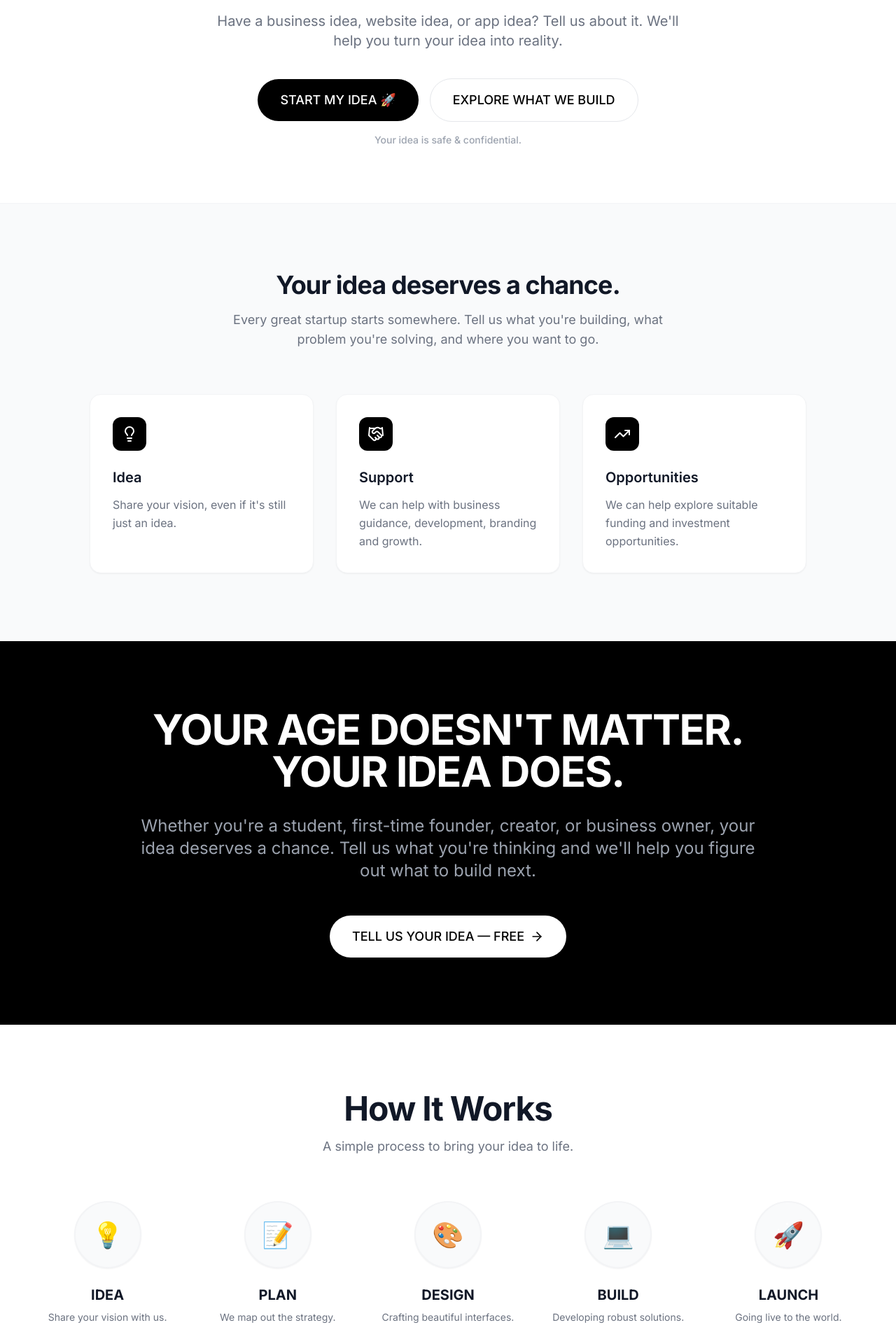
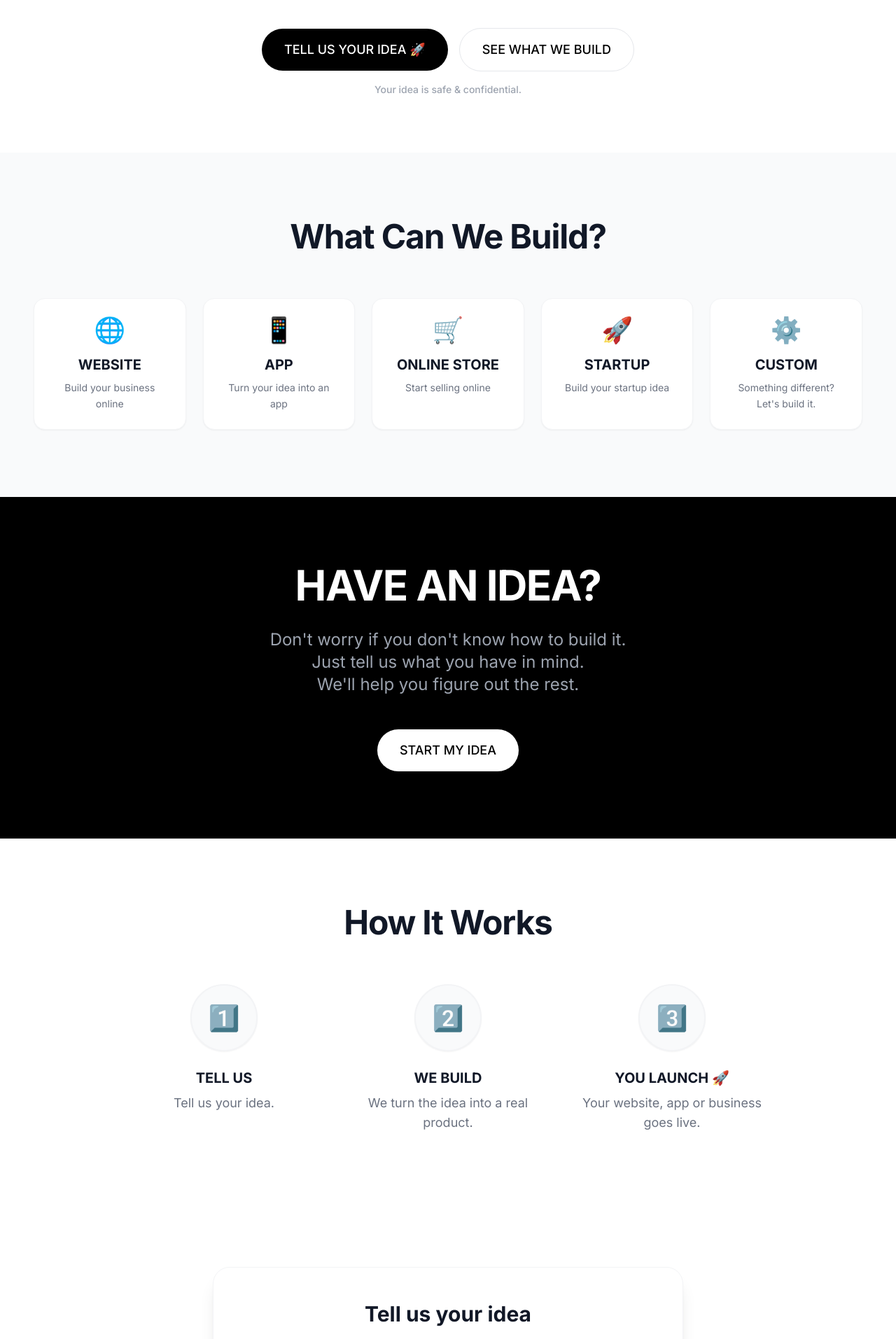
Before and after one commit to arshadshaik4974-ai/startup-agency-website, a React (Vite) app: page / in a window 1280 px wide. Shown: the part 507-2420 px from the top of the page at 70% size. Built offline with nearby package versions, Linux system fonts and the light colour scheme; no server answers.

Commit message:
Simplify website and wedding landing page

```diff
--- a/src/components/Hero.tsx
+++ b/src/components/Hero.tsx
@@ -20,8 +20,8 @@ export const Hero = () => {
         transition={{ duration: 0.5, delay: 0.1 }}
         className="text-5xl md:text-7xl font-bold tracking-tighter text-gray-900 mb-6 leading-tight"
       >
-        GOT AN IDEA? 🚀<br />
-        DON'T JUST DREAM IT. BUILD IT.
+        GOT AN IDEA?<br />
+        LET'S BUILD IT. 🚀
       </motion.h1>
 
       <motion.p
@@ -30,7 +30,7 @@ export const Hero = () => {
         transition={{ duration: 0.5, delay: 0.2 }}
         className="text-lg md:text-xl text-gray-500 max-w-2xl mb-10 leading-relaxed"
       >
-        Have a business idea, website idea, or app idea? Tell us about it. We'll help you turn your idea into reality.
+        Website, app, online business or startup idea? Tell us what you're thinking. We'll help you turn it into something real.
       </motion.p>
 
       <motion.div
@@ -43,13 +43,13 @@ export const Hero = () => {
           href="#form"
           className="inline-flex items-center justify-center gap-2 px-8 py-4 bg-black text-white rounded-full font-medium text-lg hover:bg-gray-800 transition-all hover:scale-105 active:scale-95 group"
         >
-          START MY IDEA 🚀
+          TELL US YOUR IDEA 🚀
         </a>
         <a
           href="#services"
           className="inline-flex items-center justify-center gap-2 px-8 py-4 bg-white text-black border border-gray-200 rounded-full font-medium text-lg hover:bg-gray-50 transition-all hover:scale-105 active:scale-95 group"
         >
-          EXPLORE WHAT WE BUILD
+          SEE WHAT WE BUILD
         </a>
       </motion.div>
       <motion.p
--- a/src/components/ProcessSection.tsx
+++ b/src/components/ProcessSection.tsx
@@ -1,28 +1,25 @@
 import { motion } from 'framer-motion';
 
 const steps = [
-  { icon: "💡", title: "IDEA", desc: "Share your vision with us." },
-  { icon: "📝", title: "PLAN", desc: "We map out the strategy." },
-  { icon: "🎨", title: "DESIGN", desc: "Crafting beautiful interfaces." },
-  { icon: "💻", title: "BUILD", desc: "Developing robust solutions." },
-  { icon: "🚀", title: "LAUNCH", desc: "Going live to the world." }
+  { icon: "1️⃣", title: "TELL US", desc: "Tell us your idea." },
+  { icon: "2️⃣", title: "WE BUILD", desc: "We turn the idea into a real product." },
+  { icon: "3️⃣", title: "YOU LAUNCH 🚀", desc: "Your website, app or business goes live." }
 ];
 
 export const ProcessSection = () => {
   return (
-    <section className="py-24 px-6 md:px-12 max-w-7xl mx-auto">
+    <section className="py-24 px-6 md:px-12 max-w-5xl mx-auto">
       <div className="mb-16 text-center">
         <h2 className="text-3xl md:text-5xl font-bold tracking-tight text-gray-900 mb-4">
           How It Works
         </h2>
-        <p className="text-gray-500 text-lg">A simple process to bring your idea to life.</p>
       </div>
 
       <div className="relative">
         {/* Connecting Line for Desktop */}
-        <div className="hidden md:block absolute top-12 left-[10%] right-[10%] h-0.5 bg-gray-100 -z-10" />
+        <div className="hidden md:block absolute top-12 left-[15%] right-[15%] h-0.5 bg-gray-100 -z-10" />
 
-        <div className="grid grid-cols-1 md:grid-cols-5 gap-8">
+        <div className="grid grid-cols-1 md:grid-cols-3 gap-8">
           {steps.map((step, idx) => (
             <motion.div
               key={idx}
@@ -36,7 +33,7 @@ export const ProcessSection = () => {
                 {step.icon}
               </div>
               <h3 className="text-xl font-bold mb-2 text-gray-900">{step.title}</h3>
-              <p className="text-gray-500 text-sm">{step.desc}</p>
+              <p className="text-gray-500 text-lg">{step.desc}</p>
             </motion.div>
           ))}
         </div>
--- a/src/components/ShortLeadForm.tsx
+++ b/src/components/ShortLeadForm.tsx
@@ -5,9 +5,8 @@ import { supabase } from '../lib/supabase';
 
 const buildOptions = [
   "Website",
-  "Mobile App",
-  "E-commerce",
-  "Online Business",
+  "App",
+  "Online Store",
   "Startup",
   "Other"
 ];
--- a/src/components/WhatCanWeBuild.tsx
+++ b/src/components/WhatCanWeBuild.tsx
@@ -1,47 +1,40 @@
 import { motion } from 'framer-motion';
-import { Layout, Smartphone, ShoppingCart, Rocket, CalendarCheck, GraduationCap, Code } from 'lucide-react';
 
 const services = [
-  { icon: Layout, title: "Business Websites", desc: "Professional landing pages and corporate sites." },
-  { icon: Smartphone, title: "Mobile Apps", desc: "iOS and Android applications for your users." },
-  { icon: ShoppingCart, title: "E-commerce", desc: "Online stores built to convert visitors to buyers." },
-  { icon: Rocket, title: "Startup Platforms", desc: "Custom MVPs and full-scale SaaS platforms." },
-  { icon: CalendarCheck, title: "Booking Systems", desc: "Automated scheduling and appointment tools." },
-  { icon: GraduationCap, title: "School/College Systems", desc: "Management platforms for educational institutions." },
-  { icon: Code, title: "Custom Digital Solutions", desc: "Tailor-made software for your unique needs." }
+  { icon: "🌐", title: "WEBSITE", desc: "Build your business online" },
+  { icon: "📱", title: "APP", desc: "Turn your idea into an app" },
+  { icon: "🛒", title: "ONLINE STORE", desc: "Start selling online" },
+  { icon: "🚀", title: "STARTUP", desc: "Build your startup idea" },
+  { icon: "⚙️", title: "CUSTOM", desc: "Something different? Let's build it." }
 ];
 
 export const WhatCanWeBuild = () => {
   return (
-    <section className="py-24 px-6 md:px-12 bg-gray-50">
+    <section className="py-24 px-6 md:px-12 bg-gray-50" id="services">
       <div className="max-w-7xl mx-auto">
         <div className="text-center mb-16">
           <h2 className="text-3xl md:text-5xl font-bold tracking-tight text-gray-900 mb-4">
             What Can We Build?
           </h2>
-          <p className="text-gray-500 text-lg">From simple websites to complex applications, we've got you covered.</p>
         </div>
 
-        <div className="grid grid-cols-1 md:grid-cols-2 lg:grid-cols-3 xl:grid-cols-4 gap-6">
-          {services.map((service, idx) => {
-            const Icon = service.icon;
-            return (
+        <div className="grid grid-cols-1 md:grid-cols-2 lg:grid-cols-3 xl:grid-cols-5 gap-6">
+          {services.map((service, idx) => (
             <motion.div
               key={idx}
               initial={{ opacity: 0, y: 20 }}
               whileInView={{ opacity: 1, y: 0 }}
               viewport={{ once: true }}
               transition={{ duration: 0.5, delay: idx * 0.05 }}
-                className="bg-white p-6 rounded-2xl shadow-sm border border-gray-100 hover:shadow-md hover:border-gray-200 transition-all group"
+              className="bg-white p-6 rounded-2xl shadow-sm border border-gray-100 hover:shadow-md hover:border-gray-200 transition-all group text-center flex flex-col items-center"
             >
-                <div className="w-12 h-12 bg-black text-white rounded-xl flex items-center justify-center mb-6 group-hover:scale-110 transition-transform">
-                  <Icon className="w-6 h-6" />
+              <div className="text-4xl mb-4 group-hover:scale-110 transition-transform">
+                {service.icon}
               </div>
               <h3 className="text-xl font-bold mb-2 text-gray-900">{service.title}</h3>
               <p className="text-gray-500 text-sm leading-relaxed">{service.desc}</p>
             </motion.div>
-            );
-          })}
+          ))}
         </div>
       </div>
     </section>
--- a/src/components/YoungFounderSection.tsx
+++ b/src/components/YoungFounderSection.tsx
@@ -1,5 +1,4 @@
 import { motion } from 'framer-motion';
-import { ArrowRight } from 'lucide-react';
 
 export const YoungFounderSection = () => {
   return (
@@ -12,7 +11,7 @@ export const YoungFounderSection = () => {
           transition={{ duration: 0.5 }}
           className="text-4xl md:text-6xl font-bold tracking-tight mb-8"
         >
-          YOUR AGE DOESN'T MATTER.<br className="hidden md:block" /> YOUR IDEA DOES.
+          HAVE AN IDEA?
         </motion.h2>
 
         <motion.p
@@ -22,7 +21,9 @@ export const YoungFounderSection = () => {
           transition={{ duration: 0.5, delay: 0.1 }}
           className="text-lg md:text-2xl text-gray-400 mb-12 leading-relaxed"
         >
-          Whether you're a student, first-time founder, creator, or business owner, your idea deserves a chance. Tell us what you're thinking and we'll help you figure out what to build next.
+          Don't worry if you don't know how to build it.<br />
+          Just tell us what you have in mind.<br />
+          We'll help you figure out the rest.
         </motion.p>
 
         <motion.div
@@ -35,8 +36,7 @@ export const YoungFounderSection = () => {
             href="#form"
             className="inline-flex items-center justify-center gap-2 px-8 py-4 bg-white text-black rounded-full font-medium text-lg hover:bg-gray-200 transition-all hover:scale-105 active:scale-95 group"
           >
-            TELL US YOUR IDEA — FREE
-            <ArrowRight className="w-5 h-5 group-hover:translate-x-1 transition-transform" />
+            START MY IDEA
           </a>
         </motion.div>
       </div>
--- a/src/pages/PublicHome.tsx
+++ b/src/pages/PublicHome.tsx
@@ -1,9 +1,9 @@
 import { Navbar } from '../components/Navbar';
 import { Hero } from '../components/Hero';
-import { TrustSection } from '../components/TrustSection';
+import { WhatCanWeBuild } from '../components/WhatCanWeBuild';
+import { YoungFounderSection } from '../components/YoungFounderSection';
 import { ProcessSection } from '../components/ProcessSection';
-import { YoungFounderSection } from '../components/YoungFounderSection';
-import { StartupForm } from '../components/StartupForm';
+import { ShortLeadForm } from '../components/ShortLeadForm';
 import { Footer } from '../components/Footer';
 
 export const PublicHome = () => {
@@ -13,10 +13,10 @@ export const PublicHome = () => {
 
       <main>
         <Hero />
-        <TrustSection />
+        <WhatCanWeBuild />
         <YoungFounderSection />
         <ProcessSection />
-        <StartupForm />
+        <ShortLeadForm />
       </main>
 
       <Footer />
--- a/src/pages/WeddingPage.tsx
+++ b/src/pages/WeddingPage.tsx
@@ -1,6 +1,5 @@
 import { motion } from 'framer-motion';
 import { MessageCircle } from 'lucide-react';
-import { ProcessSection } from '../components/ProcessSection';
 import { ShortLeadForm } from '../components/ShortLeadForm';
 import { Navbar } from '../components/Navbar';
 import { Footer } from '../components/Footer';
@@ -12,60 +11,66 @@ export const WeddingPage = () => {
 
       <main>
         {/* Wedding Specific Hero */}
-        <section className="pt-32 pb-20 px-6 md:px-12 max-w-5xl mx-auto flex flex-col items-center text-center">
-          <motion.div
+        <section className="pt-32 pb-16 px-6 max-w-lg mx-auto flex flex-col items-center text-center">
+          <motion.h1
             initial={{ opacity: 0, y: 20 }}
             animate={{ opacity: 1, y: 0 }}
             transition={{ duration: 0.5 }}
-            className="inline-flex items-center gap-2 px-3 py-1.5 rounded-full bg-black text-white text-sm font-medium mb-8"
+            className="text-4xl md:text-5xl font-black tracking-tighter text-gray-900 mb-6 leading-tight uppercase"
           >
-            <span>📱 Thanks for scanning!</span>
-          </motion.div>
-
-          <motion.h1
-            initial={{ opacity: 0, y: 20 }}
-            animate={{ opacity: 1, y: 0 }}
-            transition={{ duration: 0.5, delay: 0.1 }}
-            className="text-5xl md:text-7xl font-bold tracking-tighter text-gray-900 mb-6 leading-tight"
-          >
-            YOU SCANNED IT. NOW<br />
-            LET'S BUILD SOMETHING. 🚀
+            YOU SCANNED IT.<br />
+            NOW LET'S BUILD SOMETHING. 🚀
           </motion.h1>
 
           <motion.p
             initial={{ opacity: 0, y: 20 }}
             animate={{ opacity: 1, y: 0 }}
-            transition={{ duration: 0.5, delay: 0.2 }}
-            className="text-lg md:text-2xl text-gray-500 max-w-2xl mb-10 leading-relaxed"
+            transition={{ duration: 0.5, delay: 0.1 }}
+            className="text-xl text-gray-600 mb-8 font-medium"
           >
-            Have a business idea? Want to build an app? Want to start something online? Tell us your idea and let's see what we can build.
+            Got an idea you've always wanted to build?
           </motion.p>
 
           <motion.div
             initial={{ opacity: 0, y: 20 }}
             animate={{ opacity: 1, y: 0 }}
+            transition={{ duration: 0.5, delay: 0.2 }}
+            className="flex flex-col w-full gap-3 mb-10"
+          >
+            <div className="bg-gray-50 border border-gray-100 rounded-2xl p-5 text-lg font-bold text-gray-800 flex items-center justify-center gap-3">
+              💡 I HAVE A BUSINESS IDEA
+            </div>
+            <div className="bg-gray-50 border border-gray-100 rounded-2xl p-5 text-lg font-bold text-gray-800 flex items-center justify-center gap-3">
+              📱 I WANT AN APP
+            </div>
+            <div className="bg-gray-50 border border-gray-100 rounded-2xl p-5 text-lg font-bold text-gray-800 flex items-center justify-center gap-3">
+              🌐 I WANT A WEBSITE
+            </div>
+          </motion.div>
+
+          <motion.div
+            initial={{ opacity: 0, y: 20 }}
+            animate={{ opacity: 1, y: 0 }}
             transition={{ duration: 0.5, delay: 0.3 }}
-            className="flex flex-col w-full sm:flex-row items-center justify-center gap-4 mb-4"
+            className="flex flex-col w-full gap-4"
           >
             <a
               href="#form"
-              className="w-full sm:w-auto inline-flex items-center justify-center gap-2 px-8 py-4 bg-black text-white rounded-full font-medium text-lg hover:bg-gray-800 transition-all active:scale-95 group"
+              className="w-full inline-flex items-center justify-center px-8 py-5 bg-black text-white rounded-2xl font-bold text-lg active:scale-95 transition-transform"
             >
-              START MY IDEA 🚀
+              TELL US YOUR IDEA — FREE
             </a>
             <a
               href="https://wa.me/"
               target="_blank"
               rel="noopener noreferrer"
-              className="w-full sm:w-auto inline-flex items-center justify-center gap-2 px-8 py-4 bg-[#25D366] text-white rounded-full font-medium text-lg hover:bg-[#20bd5a] transition-all active:scale-95 group"
+              className="w-full inline-flex items-center justify-center gap-2 px-8 py-5 bg-[#25D366] text-white rounded-2xl font-bold text-lg active:scale-95 transition-transform"
             >
-              <MessageCircle className="w-5 h-5" />
-              CHAT ON WHATSAPP
+              <MessageCircle className="w-6 h-6" />
+              OR CHAT WITH US ON WHATSAPP
             </a>
           </motion.div>
         </section>
-
-        <ProcessSection />
 
         <ShortLeadForm />
       </main>
```
Lines whose indentation alone changed are shown as unchanged.
